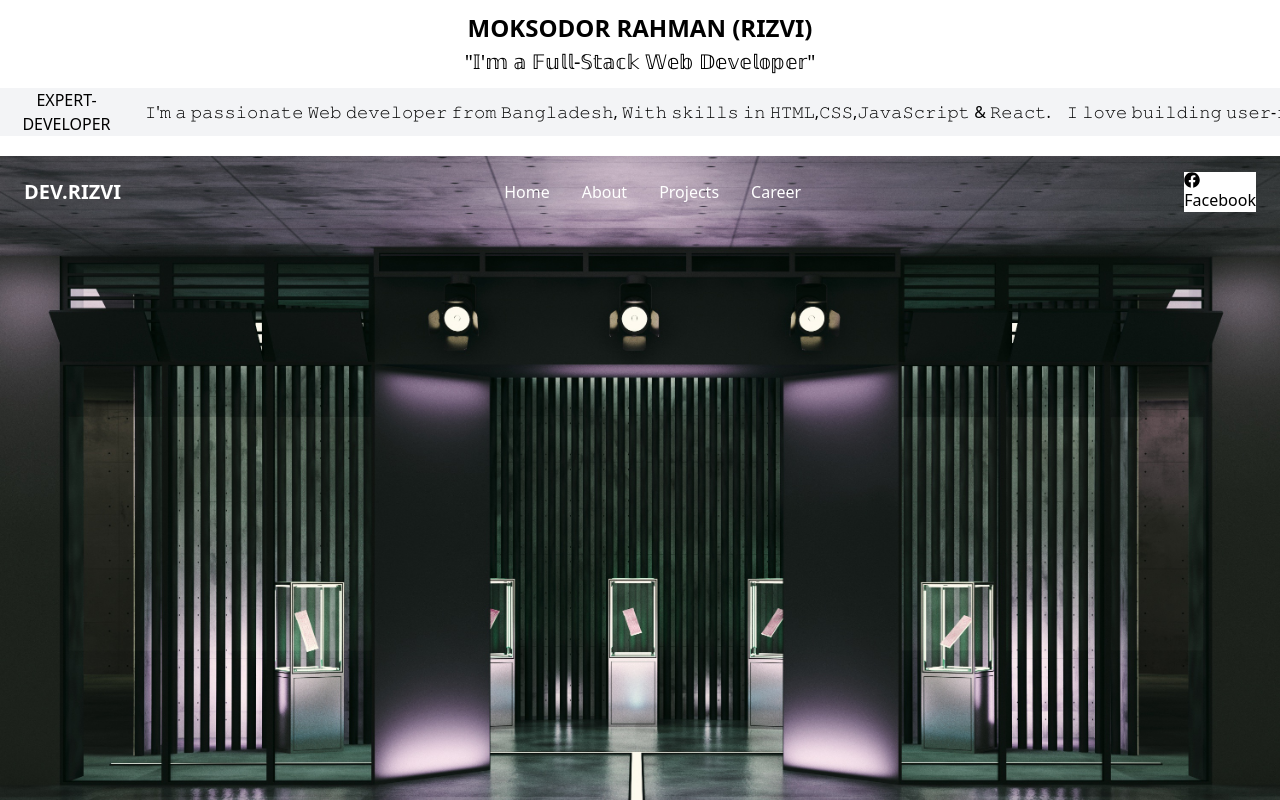
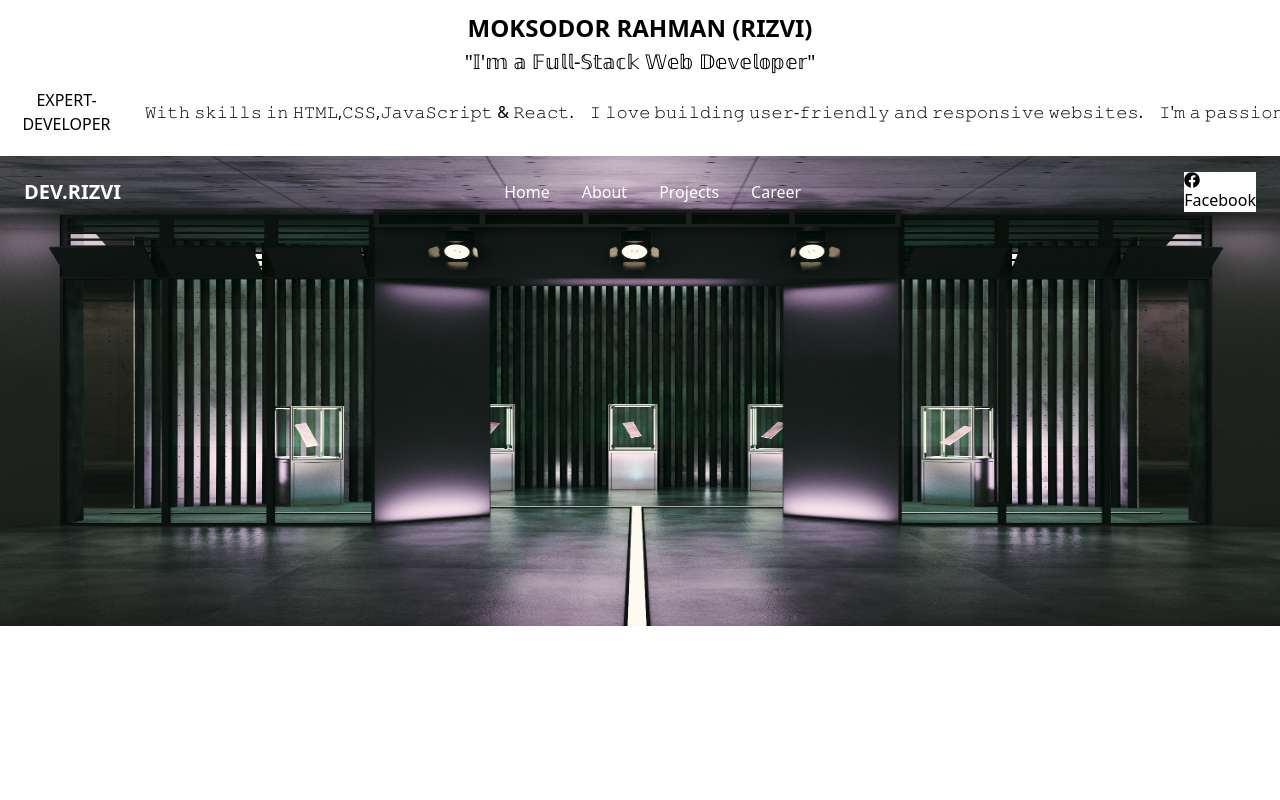
Before and after one commit to rahmanosd/my-cv-site, a React (Vite) app: page /#/ in a window 1280 px wide. Shown: the top 800 px of the page. Built offline with nearby package versions, Linux system fonts and the light colour scheme.

Commit message:
rahman_cv best

```diff
--- a/src/page/Home/Home.jsx
+++ b/src/page/Home/Home.jsx
@@ -20,7 +20,7 @@ const Home = () => {
                 <div className="relative mt-5">
                     <div className="hero min-h-screen"
                     >
-                        <img className='min-h-screen' src={banner} alt="" />
+                        <img className=' h-[470px] w-full' src={banner} alt="" />
                         <div className="hero-content text-neutral-content text-center">
                             <div className="max-w-md">
                                 <h1 className="mb-5 text-5xl font-bold text-white hover:text-blue-700">Web Developer</h1>
--- a/src/page/Home/News.jsx
+++ b/src/page/Home/News.jsx
@@ -4,14 +4,14 @@ import { Link } from 'react-router-dom';
 const News = () => {
     return (
 
-        <div className="flex font-medium bg-gray-100" >
+        <div className="flex font-medium" >
             <button className="btn btn-sm btn-outline">EXPERT-DEVELOPER</button>
             <Marquee pauseOnHover={true} speed={80}>
                 <Link className="mr-4" to='/'>
                     𝙸'𝚖 𝚊 𝚙𝚊𝚜𝚜𝚒𝚘𝚗𝚊𝚝𝚎 𝚆𝚎𝚋 𝚍𝚎𝚟𝚎𝚕𝚘𝚙𝚎𝚛 𝚏𝚛𝚘𝚖 𝙱𝚊𝚗𝚐𝚕𝚊𝚍𝚎𝚜𝚑,
                 </Link>
                 <Link className="mr-4" to='/'>
-                    𝙸'𝚖 𝚊 𝚙𝚊𝚜𝚜𝚒𝚘𝚗𝚊𝚝𝚎 𝚆𝚎𝚋 𝚍𝚎𝚟𝚎𝚕𝚘𝚙𝚎𝚛 𝚏𝚛𝚘𝚖 𝙱𝚊𝚗𝚐𝚕𝚊𝚍𝚎𝚜𝚑, 𝚆𝚒𝚝𝚑 𝚜𝚔𝚒𝚕𝚕𝚜 𝚒𝚗 𝙷𝚃𝙼𝙻,𝙲𝚂𝚂,𝙹𝚊𝚟𝚊𝚂𝚌𝚛𝚒𝚙𝚝 & 𝚁𝚎𝚊𝚌𝚝.
+                    𝚆𝚒𝚝𝚑 𝚜𝚔𝚒𝚕𝚕𝚜 𝚒𝚗 𝙷𝚃𝙼𝙻,𝙲𝚂𝚂,𝙹𝚊𝚟𝚊𝚂𝚌𝚛𝚒𝚙𝚝 & 𝚁𝚎𝚊𝚌𝚝.
                 </Link>
                 <Link className="mr-4" to='/'>
                     𝙸 𝚕𝚘𝚟𝚎 𝚋𝚞𝚒𝚕𝚍𝚒𝚗𝚐 𝚞𝚜𝚎𝚛-𝚏𝚛𝚒𝚎𝚗𝚍𝚕𝚢 𝚊𝚗𝚍 𝚛𝚎𝚜𝚙𝚘𝚗𝚜𝚒𝚟𝚎 𝚠𝚎𝚋𝚜𝚒𝚝𝚎𝚜.
```
Also changed, not shown: src/page/shared/Header/Header.jsx (+2 -7 lines).
